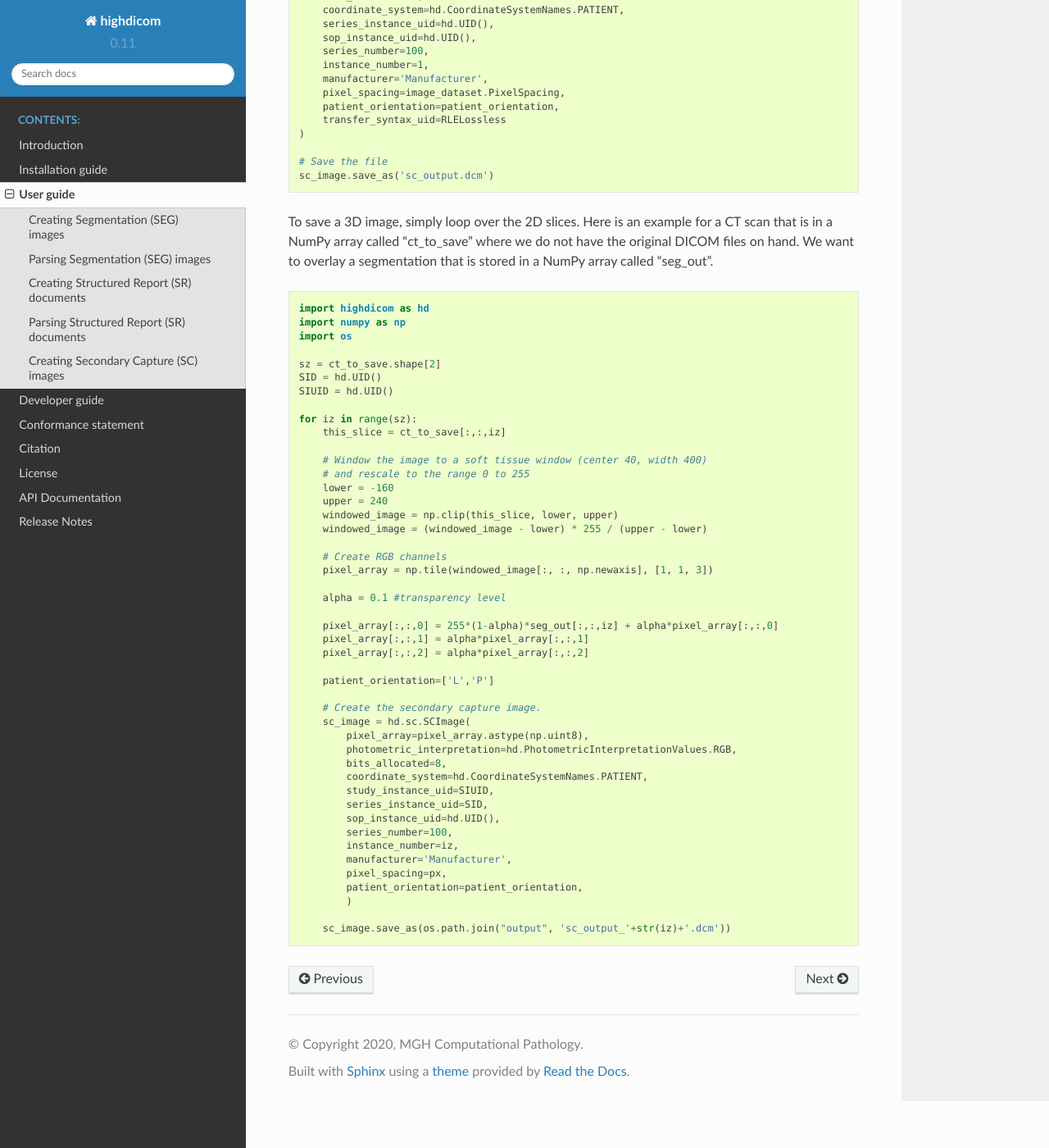
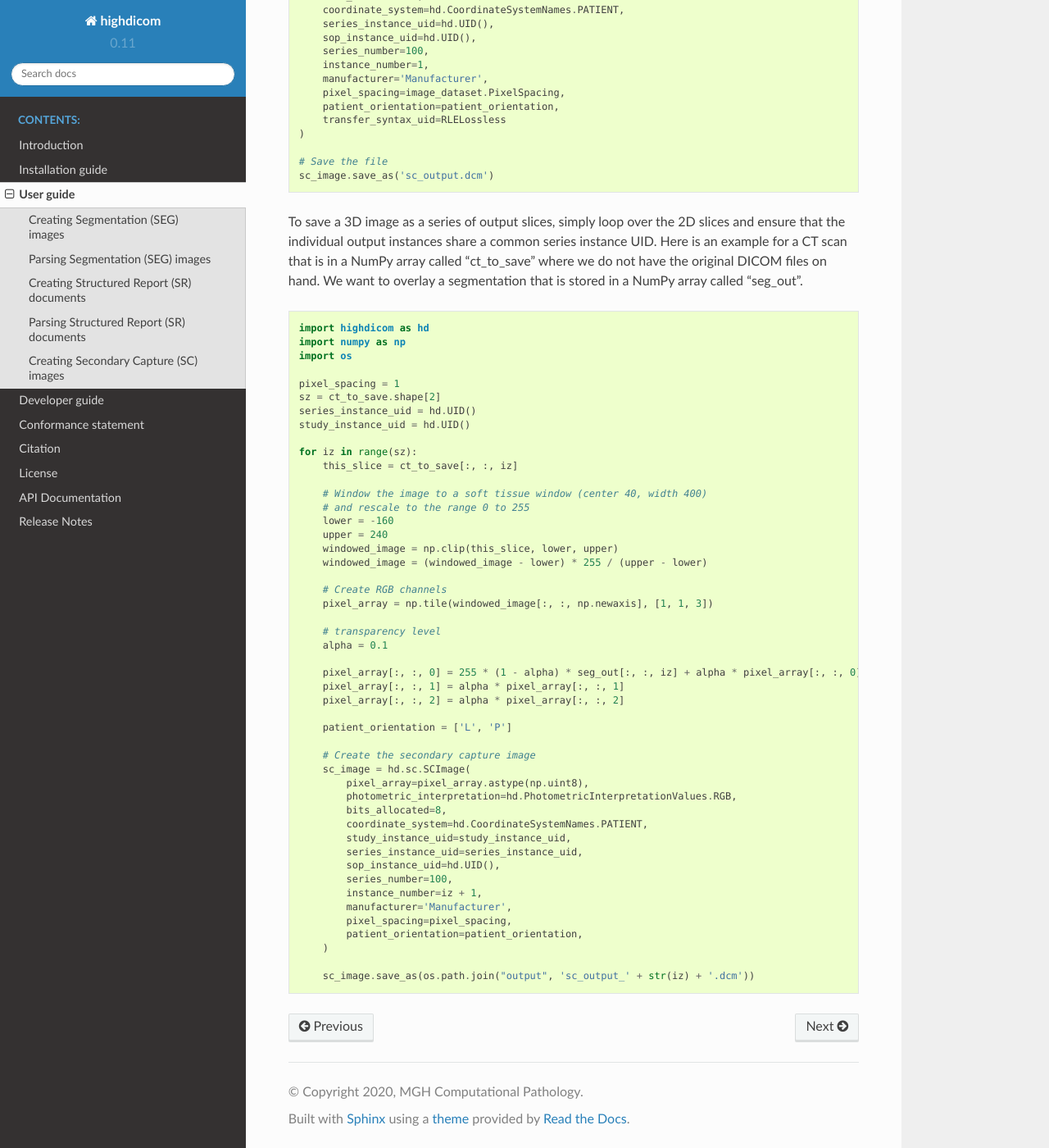
Before and after one commit to ImagingDataCommons/highdicom, a Sphinx documentation site: the page built from docs/usage.rst, in a window 1280 px wide and 1400 px high, scrolled down 7282 px. Shown: the whole window at 82% size. Built offline with Sphinx 7.4.7 and the Read the Docs theme 2.0.0, drawn with Linux system fonts in a browser that asks for light colours.

Commit message:
incorporate Chris's edits / fixes

```diff
--- a/docs/usage.rst
+++ b/docs/usage.rst
@@ -448,10 +448,12 @@ labeled bounding box region drawn over a CT image.
     # Save the file
     sc_image.save_as('sc_output.dcm')
 
-To save a 3D image, simply loop over the 2D slices. Here is an example for a CT
-scan that is in a NumPy array called "ct_to_save" where we do not have the original
-DICOM files on hand. We want to overlay a segmentation that is stored in a NumPy array
-called "seg_out".
+
+To save a 3D image as a series of output slices, simply loop over the 2D
+slices and ensure that the individual output instances share a common series
+instance UID.  Here is an example for a CT scan that is in a NumPy array called
+"ct_to_save" where we do not have the original DICOM files on hand. We want to
+overlay a segmentation that is stored in a NumPy array called "seg_out".
 
 .. code-block:: python
 
@@ -459,12 +461,13 @@ called "seg_out".
     import numpy as np
     import os
 
+    pixel_spacing = 1
     sz = ct_to_save.shape[2]
-    SID = hd.UID()
-    SIUID = hd.UID()
+    series_instance_uid = hd.UID()
+    study_instance_uid = hd.UID()
 
     for iz in range(sz):
-        this_slice = ct_to_save[:,:,iz]
+        this_slice = ct_to_save[:, :, iz]
 
         # Window the image to a soft tissue window (center 40, width 400)
         # and rescale to the range 0 to 255
@@ -476,31 +479,32 @@ called "seg_out".
         # Create RGB channels
         pixel_array = np.tile(windowed_image[:, :, np.newaxis], [1, 1, 3])
 
-        alpha = 0.1 #transparency level
+        # transparency level
+        alpha = 0.1
 
-        pixel_array[:,:,0] = 255*(1-alpha)*seg_out[:,:,iz] + alpha*pixel_array[:,:,0]
-        pixel_array[:,:,1] = alpha*pixel_array[:,:,1]
-        pixel_array[:,:,2] = alpha*pixel_array[:,:,2]
+        pixel_array[:, :, 0] = 255 * (1 - alpha) * seg_out[:, :, iz] + alpha * pixel_array[:, :, 0]
+        pixel_array[:, :, 1] = alpha * pixel_array[:, :, 1]
+        pixel_array[:, :, 2] = alpha * pixel_array[:, :, 2]
 
-        patient_orientation=['L','P']
+        patient_orientation = ['L', 'P']
 
-        # Create the secondary capture image.
+        # Create the secondary capture image
         sc_image = hd.sc.SCImage(
             pixel_array=pixel_array.astype(np.uint8),
             photometric_interpretation=hd.PhotometricInterpretationValues.RGB,
             bits_allocated=8,
             coordinate_system=hd.CoordinateSystemNames.PATIENT,
-            study_instance_uid=SIUID,
-            series_instance_uid=SID,
+            study_instance_uid=study_instance_uid,
+            series_instance_uid=series_instance_uid,
             sop_instance_uid=hd.UID(),
             series_number=100,
-            instance_number=iz,
+            instance_number=iz + 1,
             manufacturer='Manufacturer',
-            pixel_spacing=px,
+            pixel_spacing=pixel_spacing,
             patient_orientation=patient_orientation,
-            )
+        )
 
-        sc_image.save_as(os.path.join("output", 'sc_output_'+str(iz)+'.dcm'))
+        sc_image.save_as(os.path.join("output", 'sc_output_' + str(iz) + '.dcm'))
 
 .. .. _creation-legacy:
 
```
